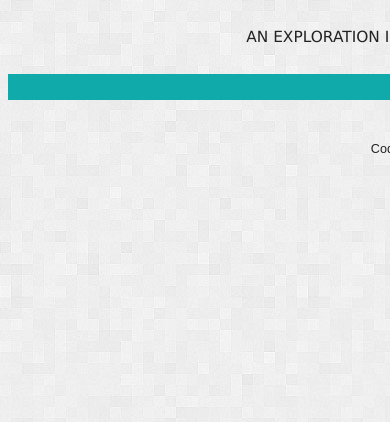
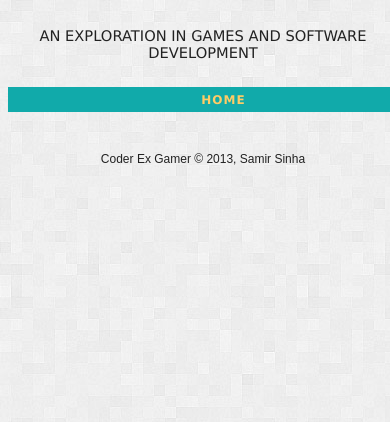
Before and after one commit to samkusin/devblog, a Django app: template devblog/templates/variants/mobile/blog.html in a window 390 px wide; the page is wider, and only the part inside the window is pictured. Shown: the top 422 px of that part. Run offline with Django 3.2, Linux system fonts and the light colour scheme; the template is opened without the code that fills it, so the values that code supplies are empty; some libraries are stand-ins or nearby versions.

Commit message:
Updated Mobile and Desktop CSS to minimize unnecessary differences.  Employed max-width and variable width (non-fixed) to support multiple fullscreen resoutions on tablets.

```diff
--- a/devblog/static/css/ckblog.css
+++ b/devblog/static/css/ckblog.css
@@ -4,7 +4,7 @@
 
 body {
     font-family: Arial, Helvetica, sans-serif;
-    font-size: 14px;
+    font-size: 10pt;
     width: 100%;
     background-image: url('/static/img/bkgtile.jpg');
     background-repeat: repeat;
@@ -54,7 +54,8 @@ h1, h2, h3 {
 }
 
 #banner header {
-    width: 940px;
+    max-width: 940px;
+    width: 90%;
     margin: 2em auto;
     text-align: center;
 }
@@ -72,7 +73,8 @@ h1, h2, h3 {
 
 footer {
     margin: 1em auto;
-    width: 940px;
+    max-width: 940px;
+    width: 90%;
 }
 
 footer p {
@@ -89,7 +91,8 @@ footer p {
 }
 
 #main-menu ul {
-    width: 940px;
+    max-width: 940px;
+    width: 90%;
     list-style-type: none;
     margin: 0 auto;
     text-align: center;
@@ -118,7 +121,8 @@ footer p {
 }
 
 .main-body {
-    width: 940px;
+    max-width: 940px;
+    width: 90%;
     margin-left: auto;
     margin-right: auto;
     overflow: hidden;
```
Also changed, not shown: devblog/static/css/ckblog-m.css (+2 -17 lines).
